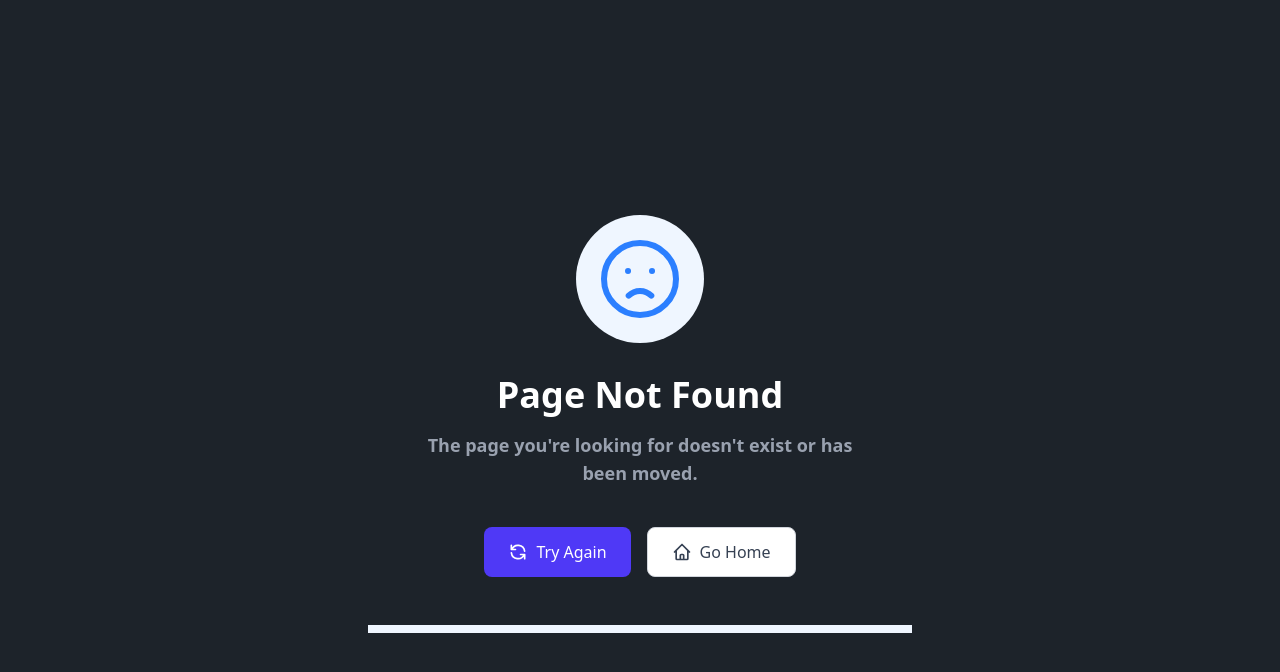
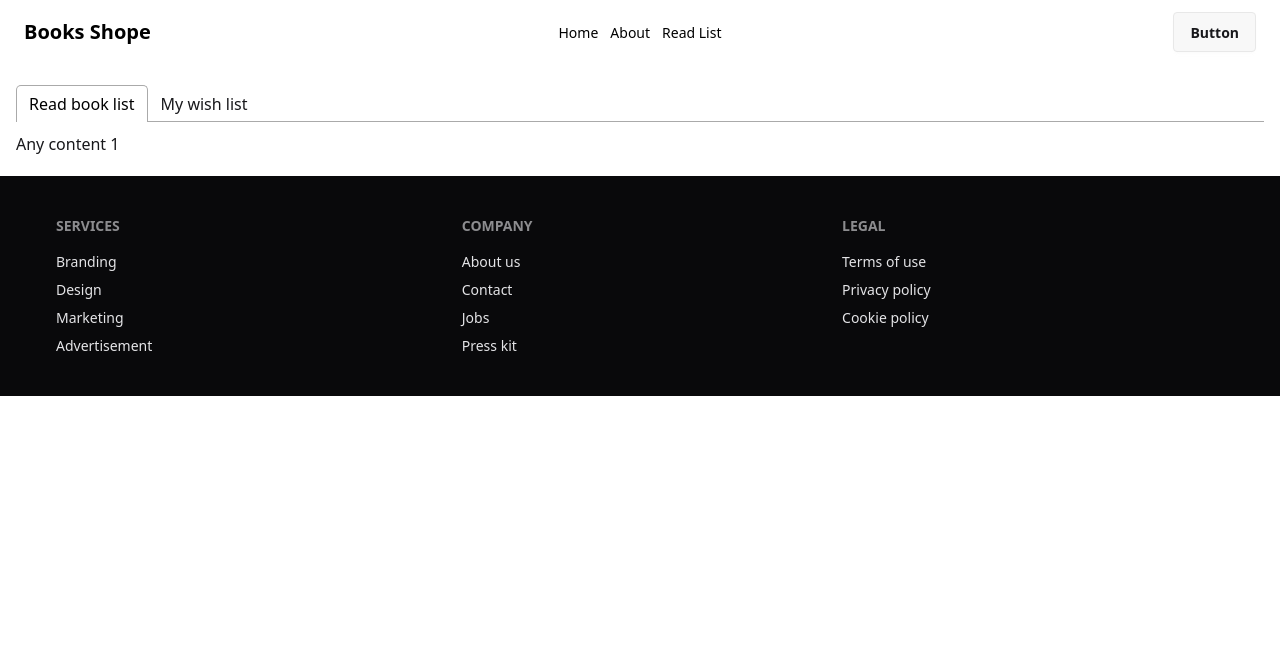
Before and after one commit to rashedulraha/Book-shope, a React (Vite) app: page /readList in a window 1280 px wide. Before the commit this address had no page. Shown: the top 672 px of the page. Built offline with nearby package versions, Linux system fonts and the light colour scheme.

Commit message:
intall  react tabs and set tabs and oter section

```diff
--- a/package.json
+++ b/package.json
@@ -15,6 +15,7 @@
     "react-dom": "^19.1.1",
     "react-icons": "^5.5.0",
     "react-router": "^7.9.3",
+    "react-tabs": "^6.1.0",
     "tailwindcss": "^4.1.14"
   },
   "devDependencies": {
--- a/src/Components/Header/Navbar.jsx
+++ b/src/Components/Header/Navbar.jsx
@@ -4,14 +4,14 @@ import Container from "../Container";
 const Navbar = () => {
   const links = (
     <>
-      {/* <li className="mr-2">Home</li>
-      <li>About</li> */}
-
       <Link to={"/"} className="mr-3">
         Home
       </Link>
 
-      <Link to={"/about"}>About</Link>
+      <Link className="mr-3 " to={"/about"}>
+        About
+      </Link>
+      <Link to={"/readList"}>Read List</Link>
     </>
   );
   return (
--- /dev/null
+++ b/src/Pages/ReadList/ReadList.jsx
@@ -0,0 +1,29 @@
+import Container from "../../Components/Container";
+import { Tab, Tabs, TabList, TabPanel } from "react-tabs";
+import "react-tabs/style/react-tabs.css";
+
+const ReadList = () => {
+  return (
+    <>
+      <div className="my-5">
+        <Container>
+          <Tabs>
+            <TabList>
+              <Tab>Read book list</Tab>
+              <Tab>My wish list</Tab>
+            </TabList>
+
+            <TabPanel>
+              <h2>Any content 1</h2>
+            </TabPanel>
+            <TabPanel>
+              <h2>Any content 2</h2>
+            </TabPanel>
+          </Tabs>
+        </Container>
+      </div>
+    </>
+  );
+};
+
+export default ReadList;
--- a/src/Routes/Routes.jsx
+++ b/src/Routes/Routes.jsx
@@ -4,6 +4,7 @@ import ErrorPage from "../Pages/Err/ErrorPage";
 import Home from "../Pages/Home/Home";
 import About from "../Pages/About/About";
 import BookDetails from "../Pages/BookDetails/BookDetails";
+import ReadList from "../Pages/ReadList/ReadList";
 
 export const router = createBrowserRouter([
   {
@@ -22,6 +23,10 @@ export const router = createBrowserRouter([
         Component: About,
       },
       {
+        path: "readList",
+        Component: ReadList,
+      },
+      {
         path: "/bookDetails/:id",
         Component: BookDetails,
         loader: () => fetch("Books.json"),
```
Also changed, not shown: 1 other file (tests, documents, lock files or other folders).
